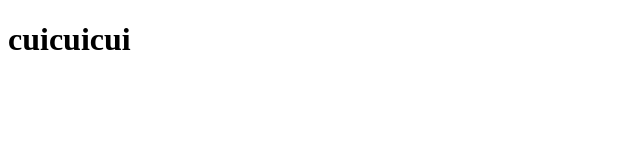
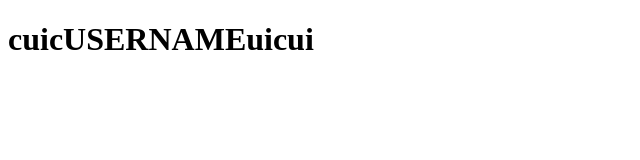
Before and after one commit to 18236324510/actionTest2, a plain HTML site: page index.html in a window 1280 px wide. Shown: the whole page, without its empty margins (0-640 px from the left). Drawn offline with Linux system fonts and the light colour scheme.

Commit message:
USERNAME

```diff
--- a/index.html
+++ b/index.html
@@ -7,6 +7,6 @@
     <title>Document</title>
 </head>
 <body>
-    <h1>cuicuicui</h1>
+    <h1>cuicUSERNAMEuicui</h1>
 </body>
 </html>
```
Also changed, not shown: 1 other file.
